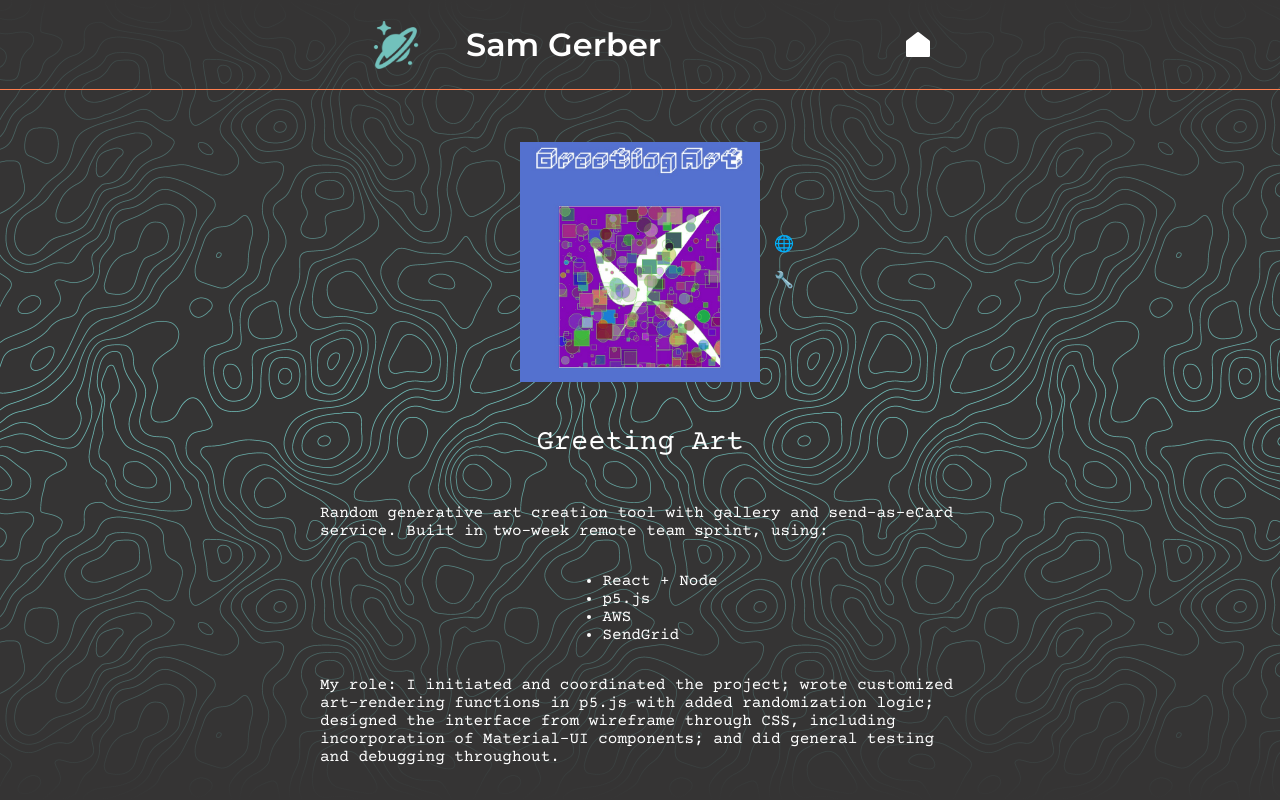
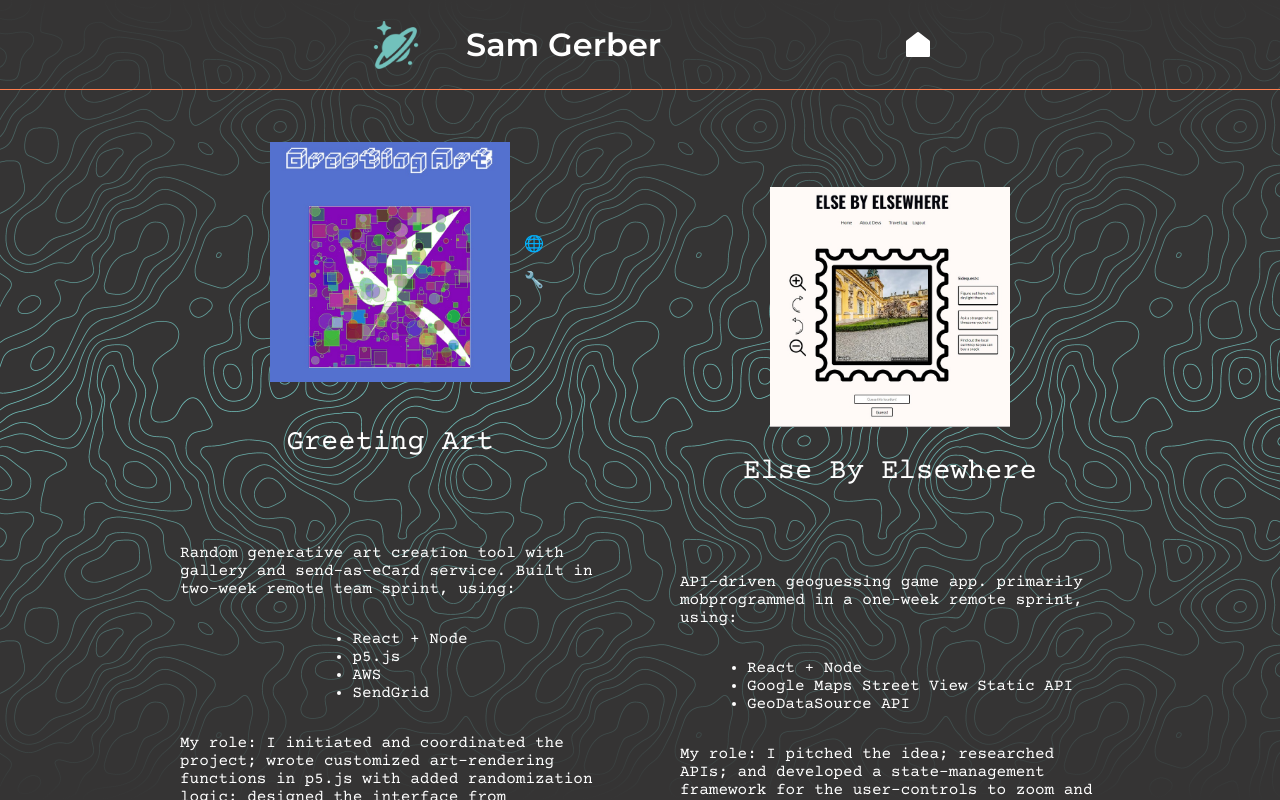
Before and after one commit to sgerpdx/pop-signpost, a Next.js app: page /projects in a window 1280 px wide. Built offline with nearby package versions, Linux system fonts and the light colour scheme; a web font is replaced by a local one.

Commit message:
project width update

```diff
--- a/styles/Projects.module.css
+++ b/styles/Projects.module.css
@@ -102,7 +102,8 @@
   flex-wrap: wrap;
   justify-content: center;
   align-items: center;
-  width: 640px;
+  width: 420px;
+  margin: 40px;
   /* background-image: linear-gradient(
     to right,
     rgba(0, 0, 0, 0),
```
